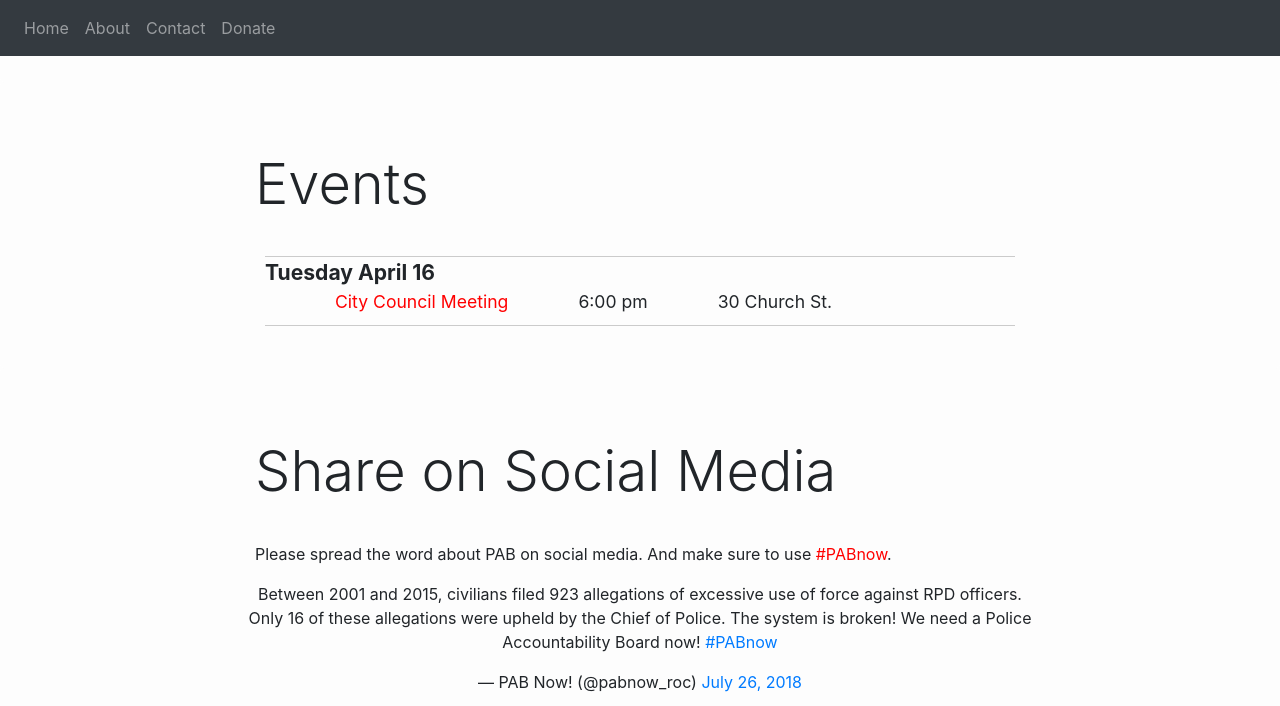
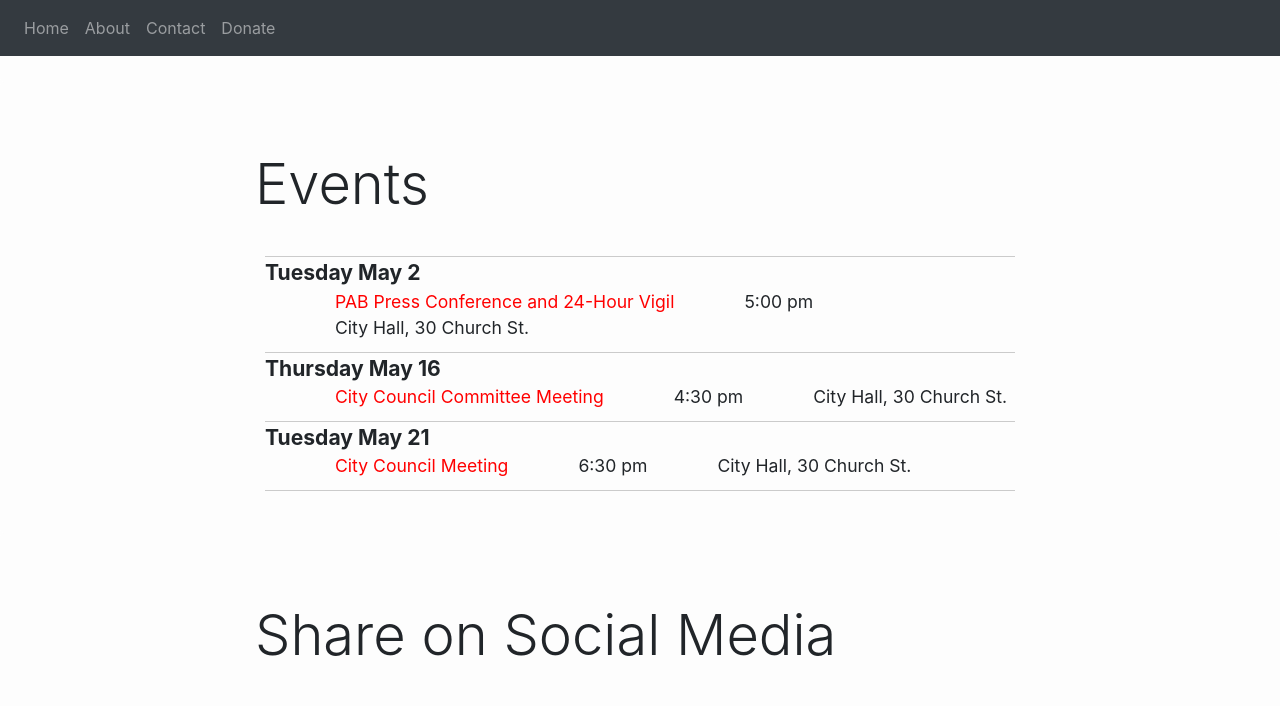
Before and after one commit to pabnow/pabnow.github.io, a Jekyll site: the page built from index.html, in a window 1280 px wide and 900 px high, scrolled down 2551 px, cut to the strip 0-706 px from the top of the window. Built offline with Jekyll 4.4.1, drawn with Linux system fonts in a browser that asks for light colours; nearby versions of some CDN libraries; comment, search, counter and statistics services are not loaded.

Commit message:
Update index.html

```diff
--- a/index.html
+++ b/index.html
@@ -214,9 +214,14 @@ Now that City Council has released their legislation, the next steps in the proc
 			-->
 
 			<div class="event">
-				<div class="event_date">Tuesday April 16</div><span class="event_name"><a href="https://www.facebook.com/events/414838555728910/" target="_blank">City Council Meeting</a></span><span class="event_time">6:00 pm</span><span class="event_location">30 Church St.</span>
+				<div class="event_date">Tuesday May 2</div><span class="event_name"><a href="https://www.facebook.com/events/1037976263079456/" target="_blank">PAB Press Conference and 24-Hour Vigil</a></span><span class="event_time">5:00 pm</span><span class="event_location">City Hall, 30 Church St.</span>
 			</div>
-
+			<div class="event">
+				<div class="event_date">Thursday May 16</div><span class="event_name"><a href="" target="_blank">City Council Committee Meeting</a></span><span class="event_time">4:30 pm</span><span class="event_location">City Hall, 30 Church St.</span>
+			</div>
+			<div class="event">
+				<div class="event_date">Tuesday May 21</div><span class="event_name"><a href="" target="_blank">City Council Meeting</a></span><span class="event_time">6:30 pm</span><span class="event_location">City Hall, 30 Church St.</span>
+			</div>
 
 
         	</div> 	<!-- events container  -->
```
